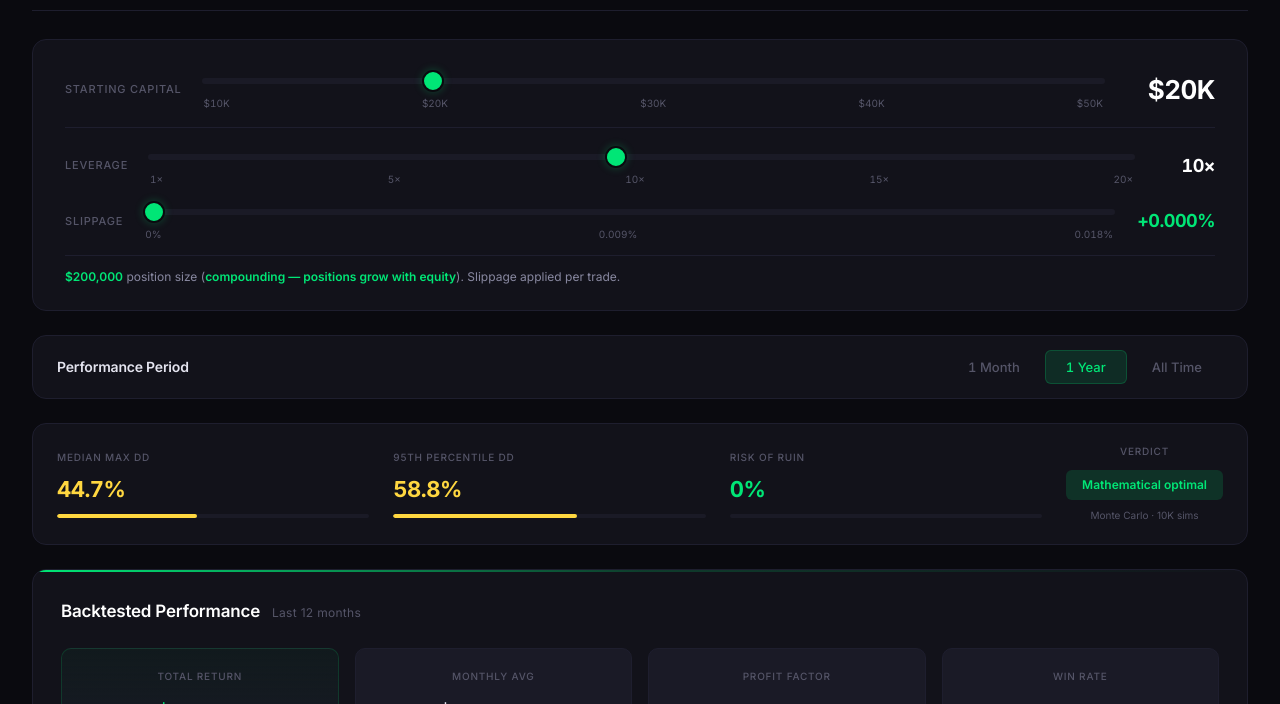
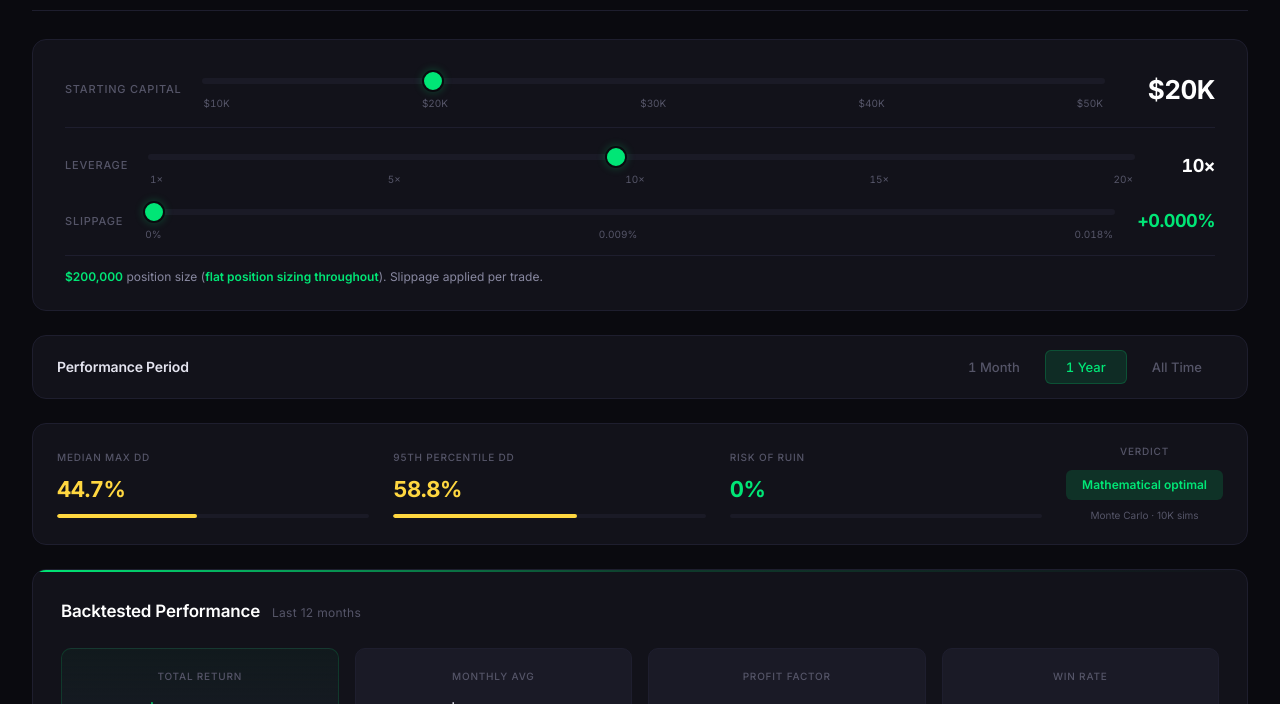
Before and after one commit to tradeordiex-arch/yasashi-explorer, a website: page index.html in a window 1280 px wide. Shown: the part 96-800 px from the top of the page. Drawn offline with Linux system fonts and the light colour scheme.

Commit message:
flat position sizing

```diff
--- a/index.html
+++ b/index.html
@@ -613,7 +613,7 @@ function update() {
   maxPos = cap * lev * 25;
   const initPos = Math.min(cap * lev, maxPos);
   posSizeEl.textContent = '$' + initPos.toLocaleString();
-  levCompNote.textContent = 'compounding — positions grow with equity';
+  levCompNote.textContent = 'flat position sizing throughout';
 
   // Interpolate risk metrics from known nodes
   const riskNodes = [
@@ -713,6 +713,8 @@ function update() {
   document.getElementById('perfPeriodLabel').textContent = periodLabel;
 
   // ── Build equity curve from filtered trades ──
+  // Position size = initial capital × leverage (flat throughout, no compounding)
+  const posSize = initPos;
   const equityCurve = [cap];
   let equity = cap;
   let peak = cap, maxDD = 0, maxDDPct = 0;
@@ -720,8 +722,7 @@ function update() {
 
   for (let i = 0; i < filteredRAW.length; i++) {
     const tradePctReturn = filteredRAW[i][1] / BASE_POS;
-    const currentPos = lev === 1 ? cap : Math.min(equity * lev, maxPos);
-    const dollarPnl = currentPos * (tradePctReturn - slip);
+    const dollarPnl = posSize * (tradePctReturn - slip);
     equity += dollarPnl;
 
     if (dollarPnl > 0) { grossWin += dollarPnl; wins++; }
```
